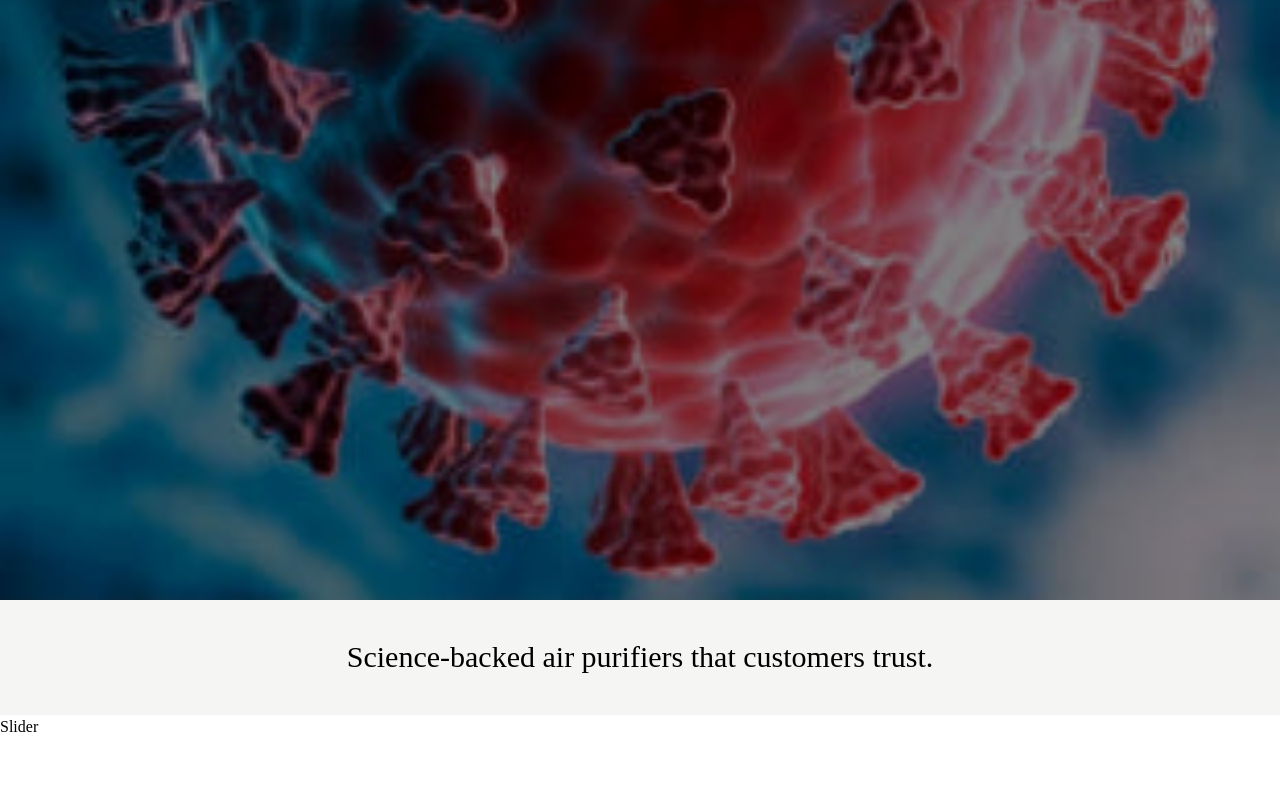
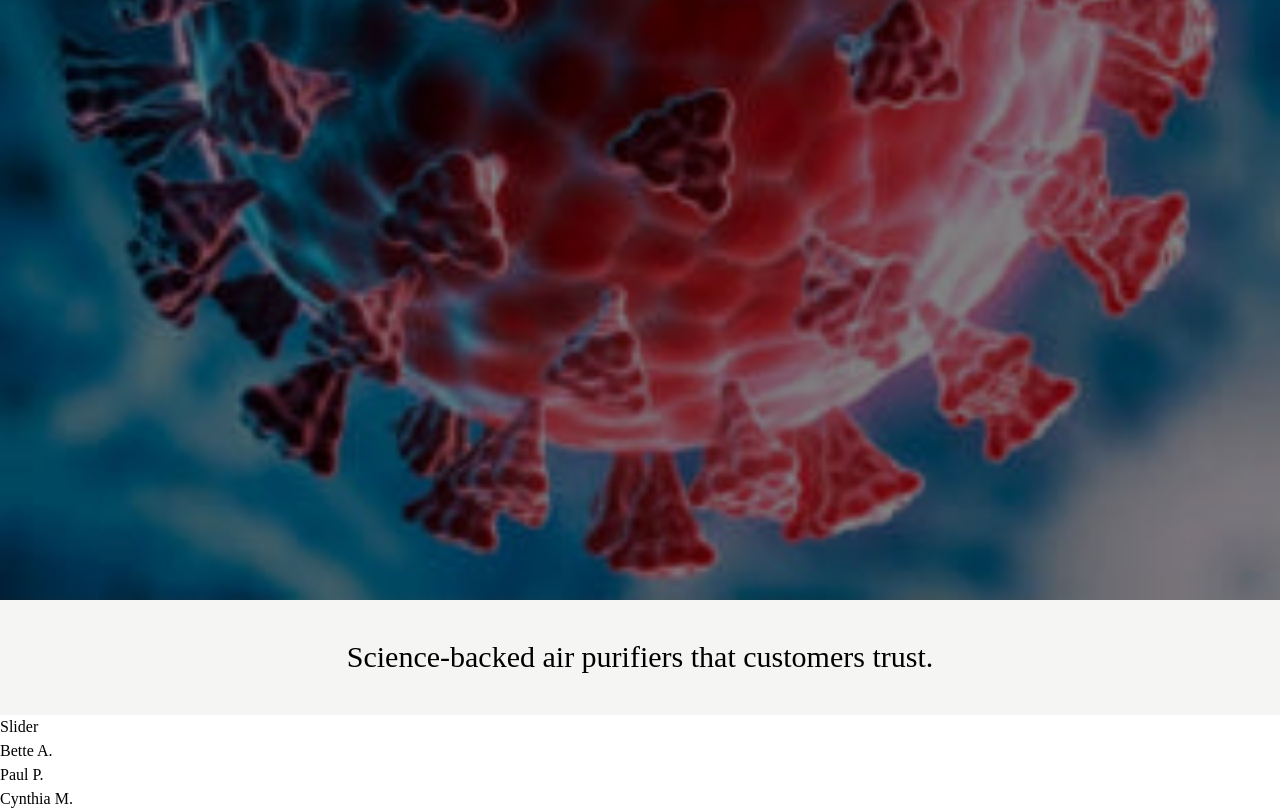
Before and after one commit to JuszJo/react-tailwind, a React (Vite) app: page / in a window 1280 px wide. Shown: the part 10620-11431 px from the top of the page. Before the commit the page ends 11359 px from the top, so only its background shows below. Built offline with nearby package versions, Linux system fonts and the light colour scheme.

Commit message:
add card component and proptypes

```diff
--- a/src/components/Reviews.tsx
+++ b/src/components/Reviews.tsx
@@ -22,12 +22,27 @@ const reviews: Array<Buyer> = [
     },
 ]
 
+interface PropsType {
+    review: Buyer
+}
+
+function ReviewCard({review}: PropsType) {
+    return (
+        <>
+            <h2>{review.name}</h2>
+        </>
+    )
+}
+
 function ReviewsSlider() {
     return (
         <>
             <section>
                 <div>
                     <h1>Slider</h1>
+                    <div className=''>
+                        {reviews.map(review => <ReviewCard review={review} />)}
+                    </div>
                 </div>
             </section>
         </>
```
